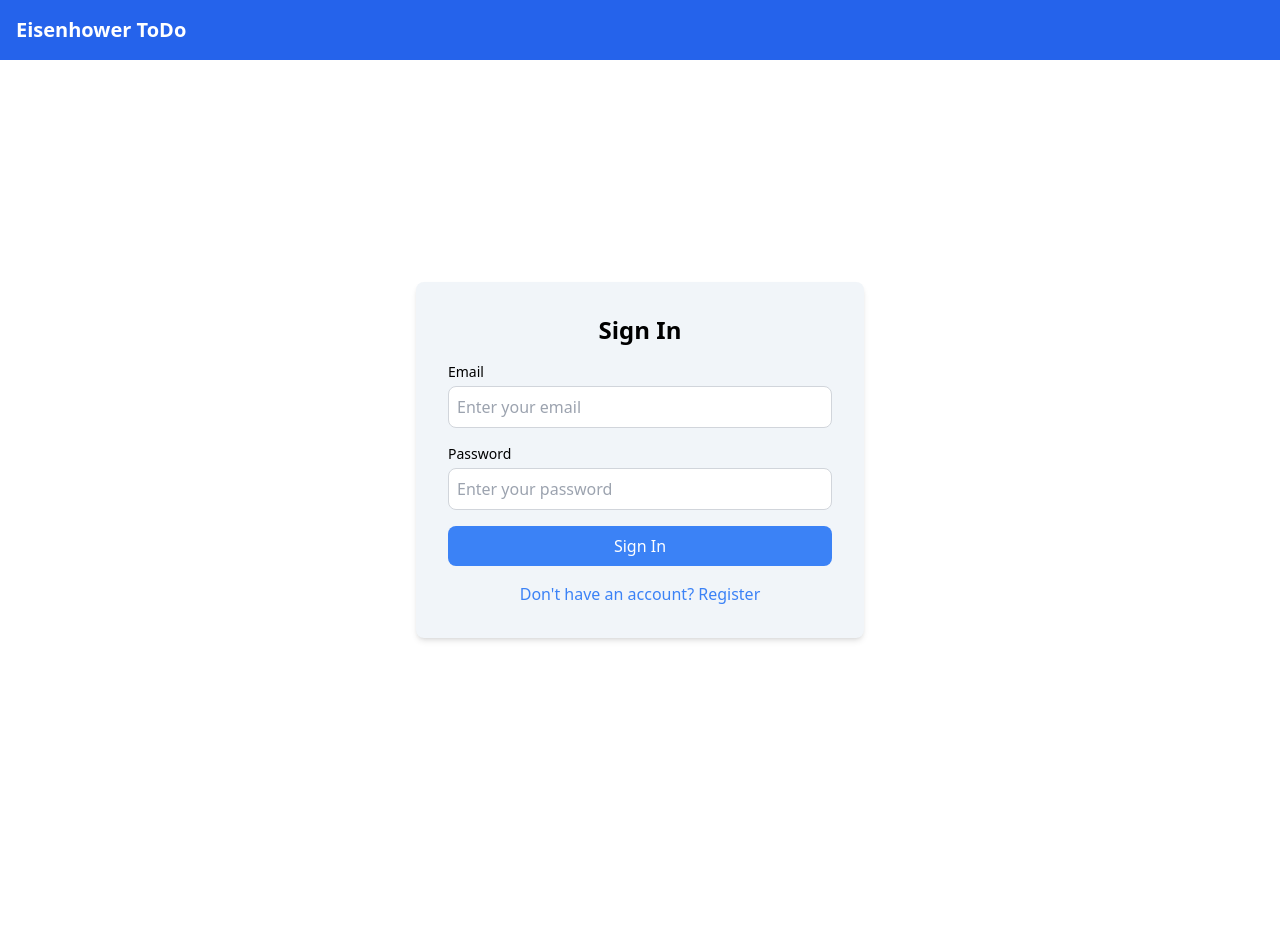
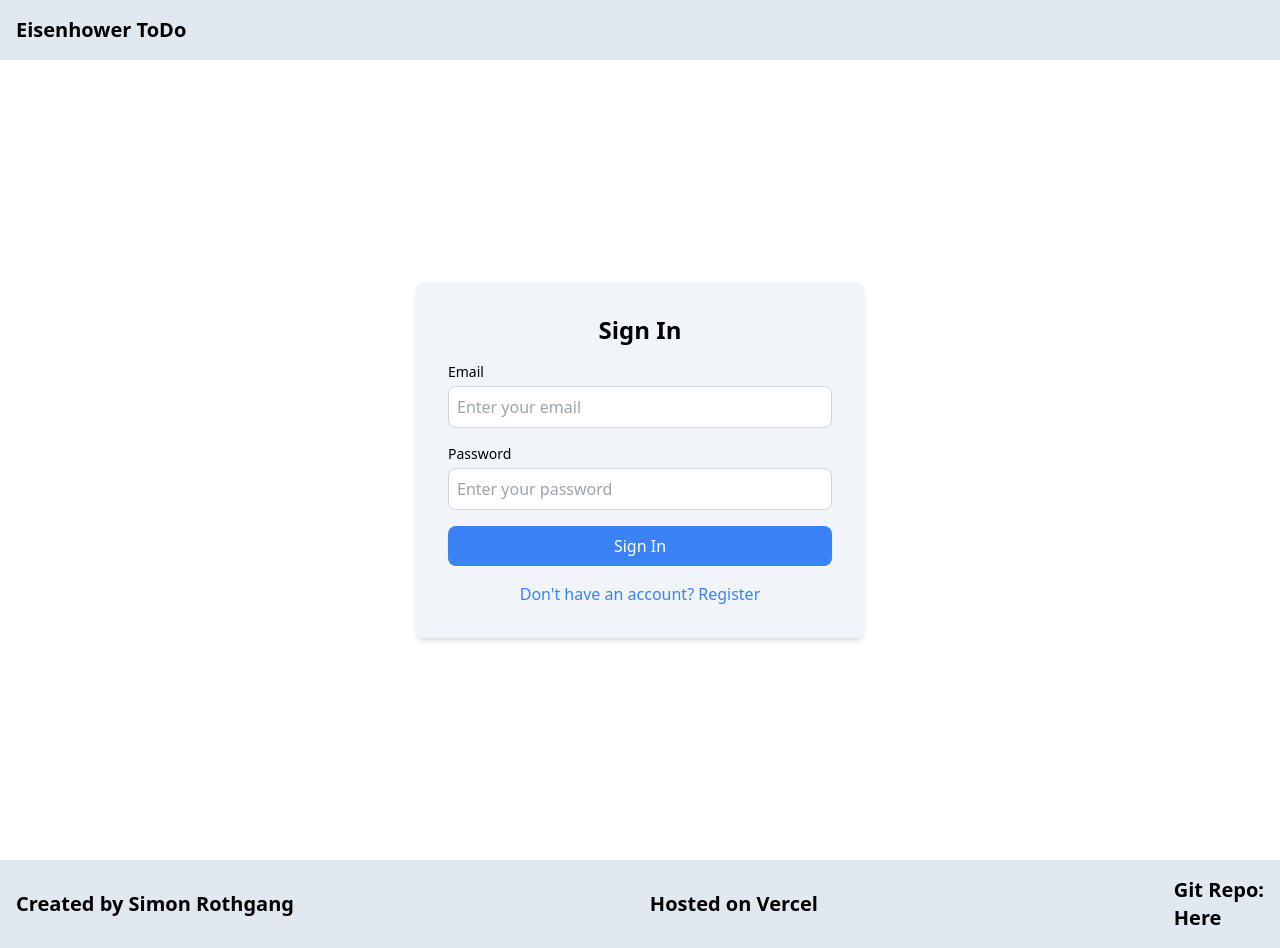
Before and after one commit to srothgan/Eisenhower-ToDo, a Next.js app: page /signin in a window 1280 px wide. Before the commit the page ends 860 px from the top, so only its background shows below. Built offline with nearby package versions, Linux system fonts and the light colour scheme; no server answers.

Commit message:
new sign redrict, footer added

```diff
--- a/app/layout.js
+++ b/app/layout.js
@@ -1,5 +1,6 @@
 import localFont from "next/font/local";
 import Navbar from "../components/Navbar";
+import Footer from "../components/Footer";
 import { AuthProvider } from "./providers";
 import "./globals.css";
 
@@ -13,11 +14,12 @@ export default function RootLayout({ children }) {
     <html lang="en">
       <body>
       <AuthProvider>
-      <Navbar/>
-      <div className="flex-1">
+        <Navbar/>
+        <div className="flex-1">
               {children}
-            </div>
-        </AuthProvider>
+        </div>
+        <Footer/>
+      </AuthProvider>
       </body>
     </html>
   );
--- a/app/signin/page.tsx
+++ b/app/signin/page.tsx
@@ -32,7 +32,8 @@ const SignIn = () => {
         const res = await signIn('credentials', {
             email,
             password,
-            redirect: false, // Don't redirect automatically
+            redirect: true, // Allow NextAuth.js to handle redirects
+            callbackUrl: '/', // Redirect to homepage after successful sign-in
         });
 
         if (res?.error) {
--- /dev/null
+++ b/components/Footer.tsx
@@ -0,0 +1,36 @@
+"use client";
+
+
+import Link from "next/link";
+import React from "react";
+
+
+const Footer = () => {
+
+
+
+  return (
+    <section className="bg-slate-200 p-4 text-black">
+      <div className="container mx-auto flex justify-between items-center">
+        {/* Brand Logo */}
+        <div className="text-xl font-bold">
+          <p>Created by Simon Rothgang</p>
+        </div>
+
+        <div className="text-xl font-bold">
+          <p>Hosted on Vercel</p>
+        </div>
+
+        <div className="text-xl font-bold flex flex-col">
+          <p>Git Repo:</p>
+          <Link href="https://github.com/srothgan/NextJs-Eisenhower-ToDo">Here</Link>
+        </div>
+
+
+
+      </div>
+    </section>
+  );
+};
+
+export default Footer;
--- a/components/Navbar.tsx
+++ b/components/Navbar.tsx
@@ -10,7 +10,7 @@ const Navbar = () => {
 
 
   return (
-    <section className="bg-blue-600 p-4 text-white">
+    <section className="bg-slate-200 p-4 text-black">
       <div className="container mx-auto flex justify-between items-center">
         {/* Brand Logo */}
         <div className="text-xl font-bold">
```
